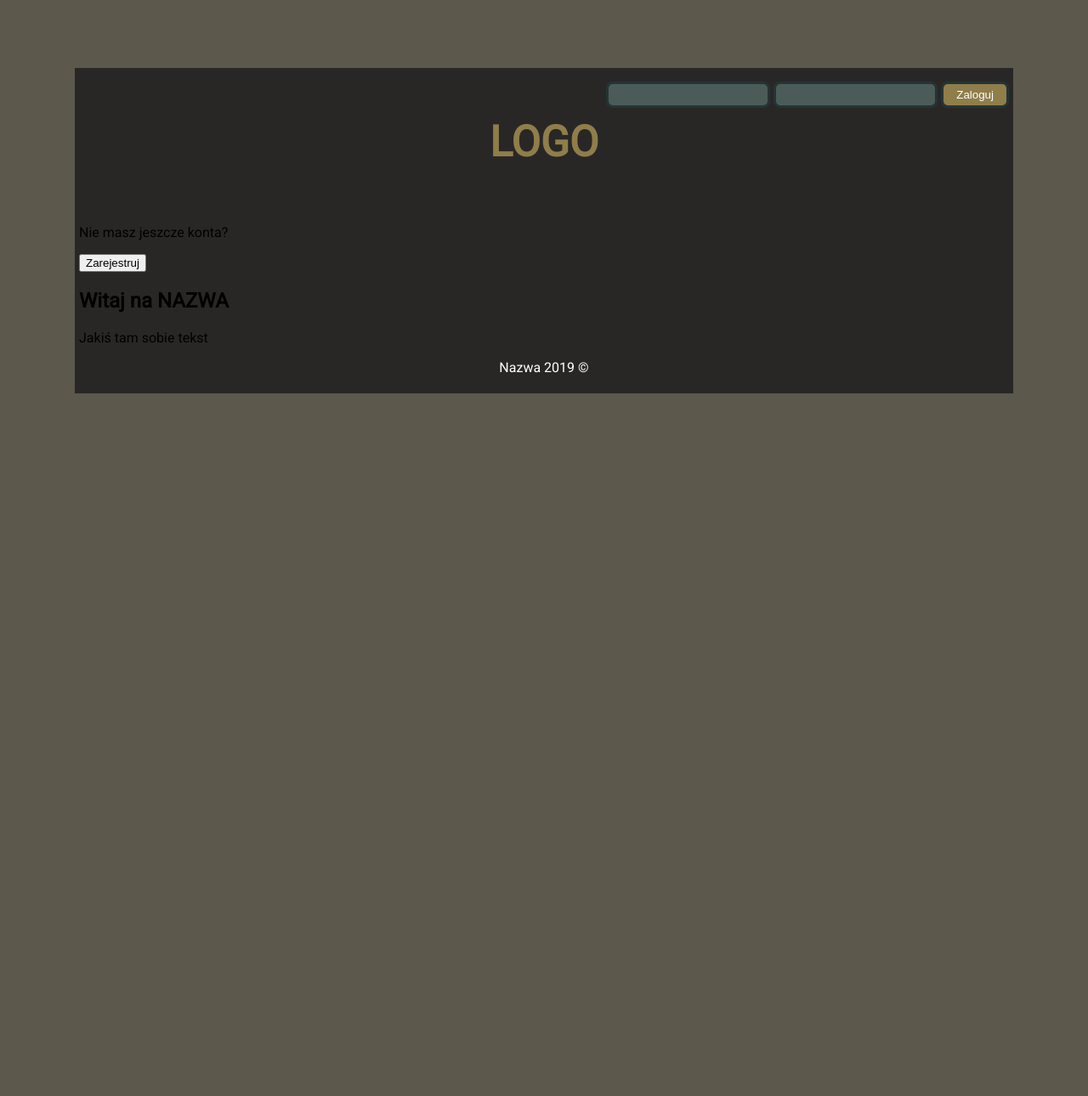
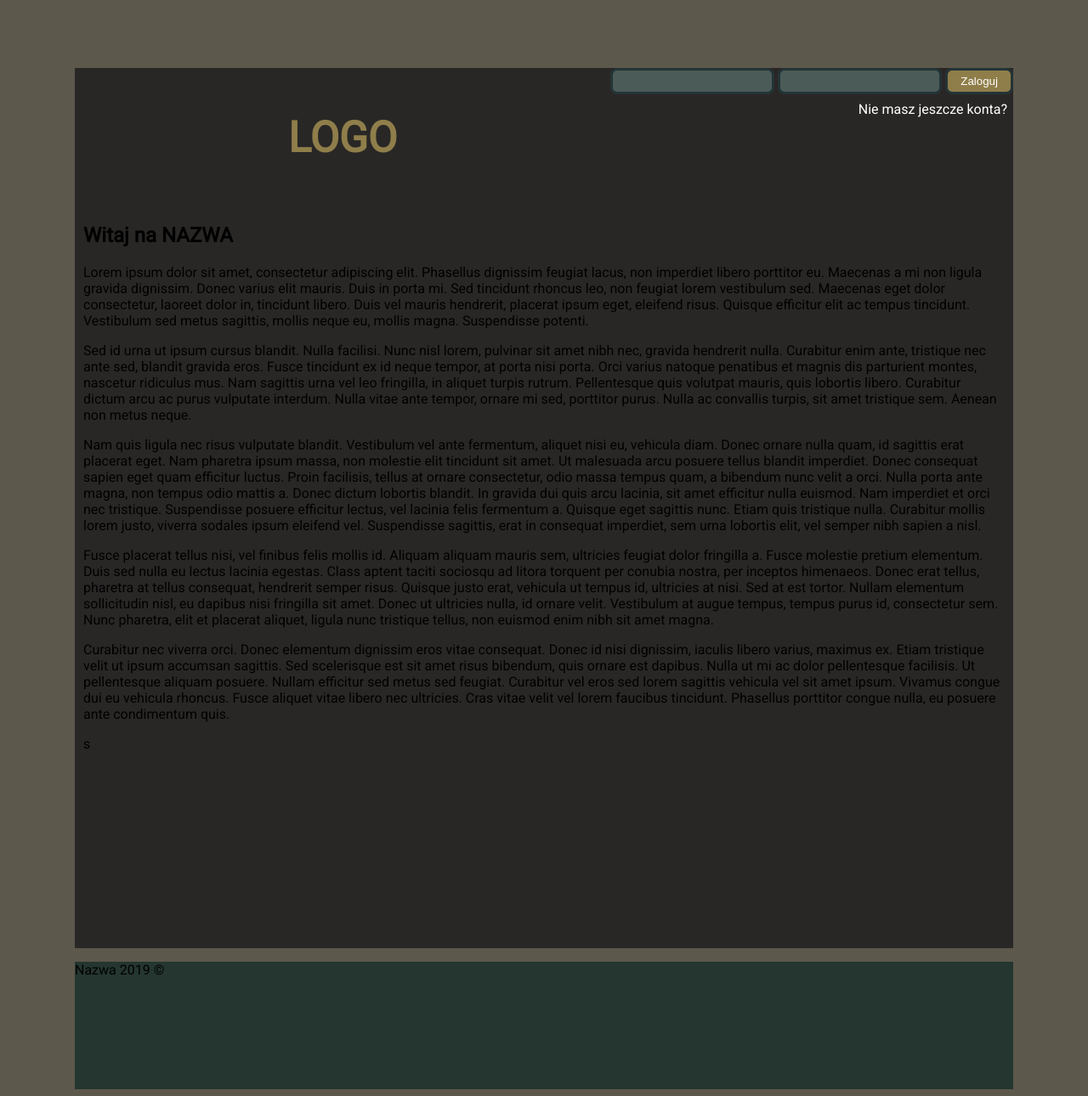
Before and after one commit to ozeppo/VPlace, a PHP site: page / in a window 1280 px wide. Shown: the whole page at 85% size. Before the commit the page ends 463 px from the top, so only its background shows below. Run offline with PHP 8.4, Linux system fonts and the light colour scheme.

Commit message:
index.html & main.css update

```diff
--- a/css/main.css
+++ b/css/main.css
@@ -1,16 +1,16 @@
 body{
 	font-family: 'Roboto', sans-serif;
-	padding: 0px;
+	padding: none;
 	background-color:#5C584B;
 }
 
 .wrapper{
 	height:100%;
 	margin-top: 80px;
-	margin-bottom: 80px;
+	margin-bottom: 0px;
 	margin-right: 80px;
 	margin-left: 80px;
-	padding: 5px;
+	padding: none;
 	background-color: #292726;
 	display: block;
 }
@@ -20,25 +20,33 @@ body{
 	padding: 0px;
 	margin-right: 50%;
 	margin-left: 50%;
-	text-align: center;
-	display: inline;
+	display:inline;
+
+
 	}
 .header h1{
 	font-size: 50px;
 	color: #8F7E4A;
+	display: block;
+	text-align:center;
 }
 
 .signin{
 	float: right;
 	display: inline;
-	margin-top:1%;
 }
+
+.signform{
+
+}
+
 .signin input{
 	border: 3px solid #243436;
 	background-color: #4B5C58;
 	padding: 5px;
 	border-radius: 8px;
 	color: #ffffff;
+	display: inline;
 }
 .signin button{
 	color: #ffffff;
@@ -51,7 +59,43 @@ body{
 
 }
 
+.rejestracja {
+	color: #fff;
+	float: right;
+	margin-top: 8px;
+	margin-right: 7px;
+	display: block;
+	text-decoration: none;
+}
+
+.rejestracja:hover {
+	color: #8F754C;
+	float: right;
+	margin-top: 8px;
+	margin-right: 7px;
+	display: block;
+}
+
+.main {
+	margin-bottom: 0px;
+	margin-right: 10px;
+	margin-left: 10px;
+	margin-top: 10px;
+}
+
+
+.filler{
+	height: 250px;
+}
+
+
 .footer{
-	text-align: center;
-	color: #ffffff;
+	background-color: #24362F;
+	margin-bottom: none;
+	margin-left: 80px;
+	margin-right: 80px;
+	margin-top: none;
+	margin:none;
+	border: none;
+	height: 150px;
 }
--- a/index.html
+++ b/index.html
@@ -11,12 +11,20 @@
 		<div class="header">
 			<div class="signin">
 
-			<form class="" action="index.html" method="post">
-				<input type="text" name="login" value="">
-				<input type="password" name="password" value="">
-				<button type="button" name="button">Zaloguj</button>
-			</form>
+				<form class="signform" action="index.html" method="post">
+					<input type="text" name="login" value="">
+					<input type="password" name="password" value="">
+					<button type="button" name="button">Zaloguj</button>
+					<br>
+					<a class="rejestracja" href="subpage\register.html">Nie masz jeszcze konta?</a>
+
+				</form>
+
+
+
 			</div>
+
+			<br>
 
 			<h1>LOGO</h1>
 
@@ -24,19 +32,75 @@
 
 
 
-			<p>Nie masz jeszcze konta?</p>
-			<button onclick="window.location.href='subpage/register.html'" type="button" name="button">Zarejestruj</button>
+
 
 		<div class="main">
 			<h2>Witaj na NAZWA</h2>
-			<p>Jakiś tam sobie tekst</p>
+
+<p>Lorem ipsum dolor sit amet,
+ consectetur adipiscing elit. Phasellus dignissim feugiat lacus,
+ non imperdiet libero porttitor eu. Maecenas a mi non ligula gravida dignissim.
+ Donec varius elit mauris. Duis in porta mi.
+ Sed tincidunt rhoncus leo,
+ non feugiat lorem vestibulum sed. Maecenas eget dolor consectetur,
+ laoreet dolor in, tincidunt libero. Duis vel mauris hendrerit, placerat ipsum eget,
+ eleifend risus. Quisque efficitur elit ac tempus tincidunt. Vestibulum sed metus sagittis,
+ mollis neque eu,
+ mollis magna. Suspendisse potenti.</p>
+
+<p>Sed id urna ut ipsum cursus blandit.
+ Nulla facilisi. Nunc nisl lorem, pulvinar sit amet nibh nec,
+ gravida hendrerit nulla. Curabitur enim ante, tristique nec ante sed,
+ blandit gravida eros. Fusce tincidunt ex id neque tempor, at porta nisi porta.
+ Orci varius natoque penatibus et magnis dis parturient montes, nascetur ridiculus mus.
+ Nam sagittis urna vel leo fringilla, in aliquet turpis rutrum. Pellentesque quis volutpat mauris,
+ quis lobortis libero. Curabitur dictum arcu ac purus vulputate interdum. Nulla vitae ante tempor,
+ ornare mi sed, porttitor purus. Nulla ac convallis turpis,
+ sit amet tristique sem. Aenean non metus neque.</p>
+
+<p>Nam quis ligula nec risus vulputate blandit.
+ Vestibulum vel ante fermentum, aliquet nisi eu,
+ vehicula diam. Donec ornare nulla quam, id sagittis erat placerat eget.
+ Nam pharetra ipsum massa, non molestie elit tincidunt sit amet. Ut malesuada arcu posuere tellus blandit imperdiet.
+ Donec consequat sapien eget quam efficitur luctus. Proin facilisis, tellus at ornare consectetur, odio massa tempus quam,
+ a bibendum nunc velit a orci. Nulla porta ante magna, non tempus odio mattis a. Donec dictum lobortis blandit. In gravida dui quis arcu lacinia,
+ sit amet efficitur nulla euismod. Nam imperdiet et orci nec tristique. Suspendisse posuere efficitur lectus, vel lacinia felis fermentum a.
+ Quisque eget sagittis nunc. Etiam quis tristique nulla. Curabitur mollis lorem justo, viverra sodales ipsum eleifend vel. Suspendisse sagittis,
+ erat in consequat imperdiet, sem urna lobortis elit, vel semper nibh sapien a nisl.</p>
+
+<p>Fusce placerat tellus nisi,
+ vel finibus felis mollis id.
+ Aliquam aliquam mauris sem, ultricies feugiat dolor fringilla a.
+ Fusce molestie pretium elementum. Duis sed nulla eu lectus lacinia egestas.
+ Class aptent taciti sociosqu ad litora torquent per conubia nostra, per inceptos himenaeos.
+ Donec erat tellus, pharetra at tellus consequat, hendrerit semper risus. Quisque justo erat,
+ vehicula ut tempus id, ultricies at nisi. Sed at est tortor. Nullam elementum sollicitudin nisl,
+ eu dapibus nisi fringilla sit amet. Donec ut ultricies nulla, id ornare velit. Vestibulum at augue tempus,
+ tempus purus id, consectetur sem. Nunc pharetra, elit et placerat aliquet, ligula nunc tristique tellus,
+ non euismod enim nibh sit amet magna.</p>
+
+<p>Curabitur nec viverra orci.
+ Donec elementum dignissim eros vitae consequat.
+ Donec id nisi dignissim, iaculis libero varius,
+ maximus ex. Etiam tristique velit ut ipsum accumsan sagittis.
+ Sed scelerisque est sit amet risus bibendum, quis ornare est dapibus.
+ Nulla ut mi ac dolor pellentesque facilisis. Ut pellentesque aliquam posuere.
+ Nullam efficitur sed metus sed feugiat. Curabitur vel eros sed lorem sagittis vehicula vel sit amet ipsum.
+ Vivamus congue dui eu vehicula rhoncus. Fusce aliquet vitae libero nec ultricies. Cras vitae velit vel lorem faucibus tincidunt.
+ Phasellus porttitor congue nulla, eu posuere ante condimentum quis. </p>
+
+
+
+			<div class="filler">s</div>
+
 		</div>
 
-		<div class="footer">
-			<p>Nazwa 2019 &copy</p>
-		</div>
+
 	</div>
 
+	<div class="footer">
+			<p>Nazwa 2019 &copy</p>
+	</div>
 
   </body>
 </html>
```
